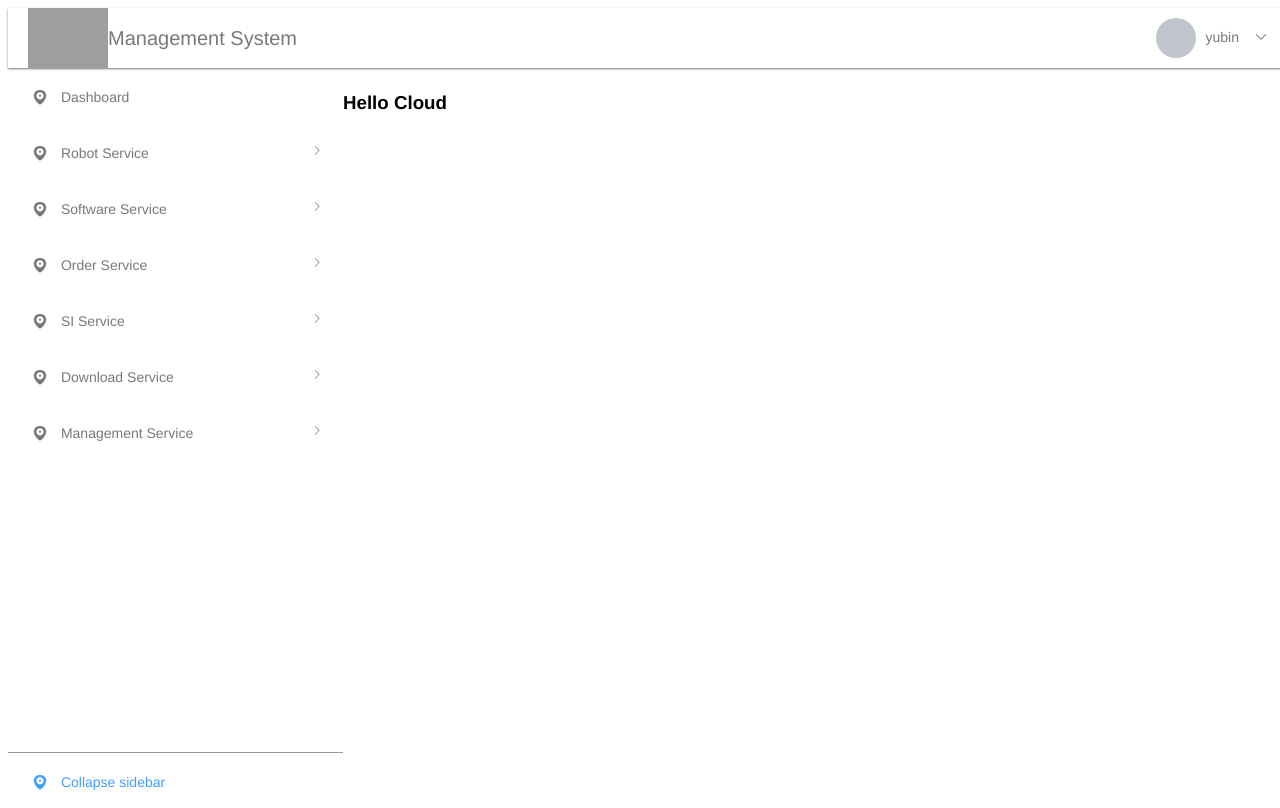
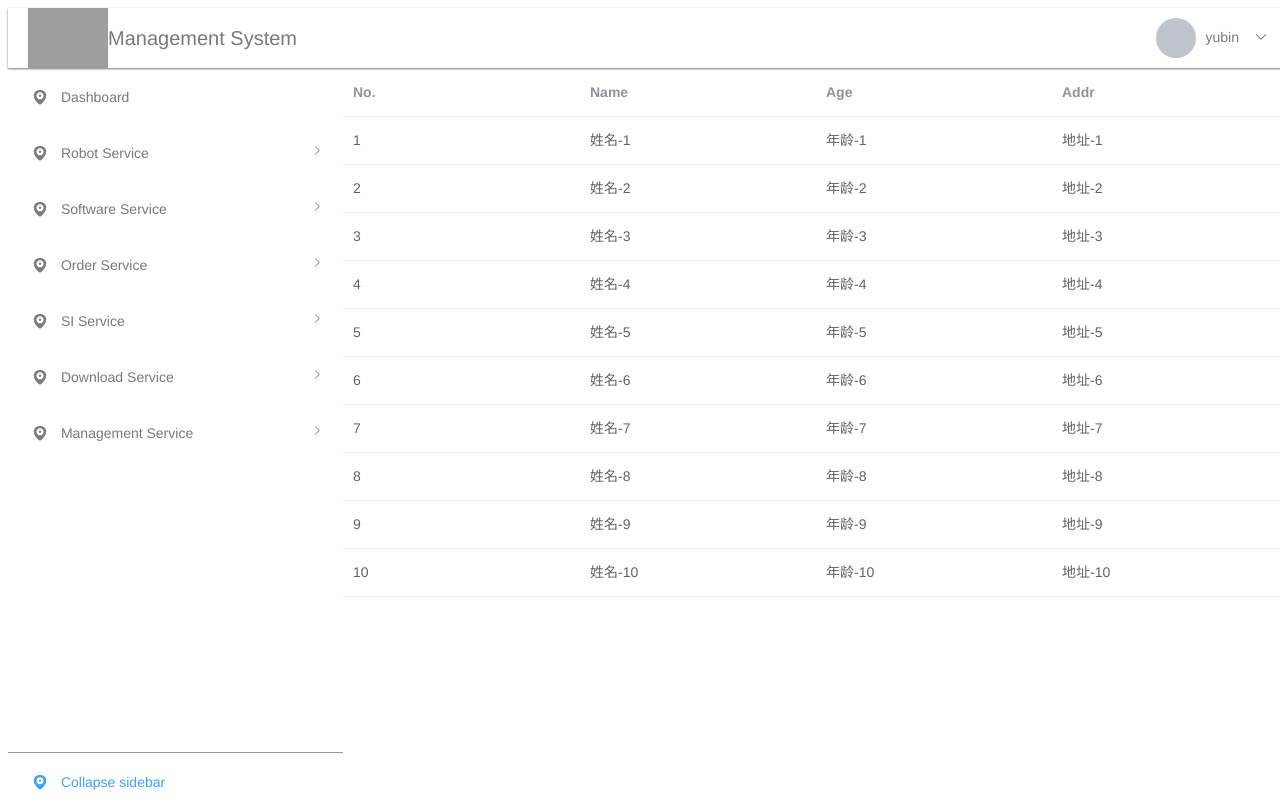
Before and after one commit to guardianf/Django-Vue, a Django app: template templates/home.html in a window 1280 px wide. Run offline with Django 3.2, Linux system fonts and the light colour scheme; the template is opened without the code that fills it, so the values that code supplies are empty; some libraries are stand-ins or nearby versions.

Commit message:
according to load data by selfdefine instead of slot

```diff
--- a/static/js/fvr-components.js
+++ b/static/js/fvr-components.js
@@ -415,6 +415,42 @@ export const fvrMenuItem = {
   },
 };
 
+/**
+ * define table component
+ * @type {Object}
+ */
+export const fvrTable = {
+  template: `<el-table :data="newData">
+    <template>
+      <fvr-table-column v-if="columns.length > 0" v-for="column in columns" :label="column.label" :prop="column.prop"></fvr-table-column>
+      <slot v-else />
+    </template>
+    </el-table>`,
+  props: ["data", "columns", ],
+  computed: {
+    newData() {
+      return this.data
+    },
+  },
+}
+
+export const fvrTableColumn = {
+  template: `<el-table-column :prop="newProp" :label="newLabel">
+      <slot />
+    </el-table-column>`,
+  props: ["prop", "label", ],
+  data() {
+    return {
+      newProp: this.prop,
+      newLabel: this.label,
+    }
+  },
+}
+
+/**
+ * allow to install components by Vue.use
+ * @type {Object}
+ */
 const Components = {
   // fvrContainer, fvrBanner, fvrFont, fvrUserNameInput, fvrPasswordInput, fvrCaptcha,
   // fvrCheckbox, fvrRow, fvrAvatar, fvrDropdown, fvrAside, fvrMain, fvrMenu, fvrSubmenu,
@@ -436,6 +472,8 @@ const Components = {
     Vue.component('fvr-submenu', fvrSubmenu);
     Vue.component('fvr-menu-item-group', fvrMenuItemGroup);
     Vue.component('fvr-menu-item', fvrMenuItem);
+    Vue.component('fvr-table', fvrTable);
+    Vue.component('fvr-table-column', fvrTableColumn);
   },
 };
 export default Components;
--- a/templates/home.html
+++ b/templates/home.html
@@ -13,14 +13,39 @@
 {% endblock %}
 
 {% block content %}
-  <form class="form-group col-lg-4 col-lg-push-3">
-    <h1 class="h1">Hello Cloud</h1>
+  <form>
+    <fvr-table :data="dataList" :columns="dataColumn"></fvr-table>
   </form>
 {% endblock %}
 
 {% block sub_scripts %}
 <script>
   extend({
+    data() {
+      return {
+        dataList: Array.apply(null, {length: 10}).map((data, index) => {
+          return {
+            id: index + 1,
+            name: "姓名-" + (index + 1),
+            age: "年龄-" + (index + 1),
+            addr: "地址-" + (index + 1),
+          }
+        }),
+        dataColumn: [{
+          label: "No.",
+          prop: "id",
+        }, {
+          label: "Name",
+          prop: "name",
+        }, {
+          label: "Age",
+          prop: "age",
+        }, {
+          label: "Addr",
+          prop: "addr",
+        }, ],
+      }
+    }
   })
 </script>
 {% endblock %}
```
